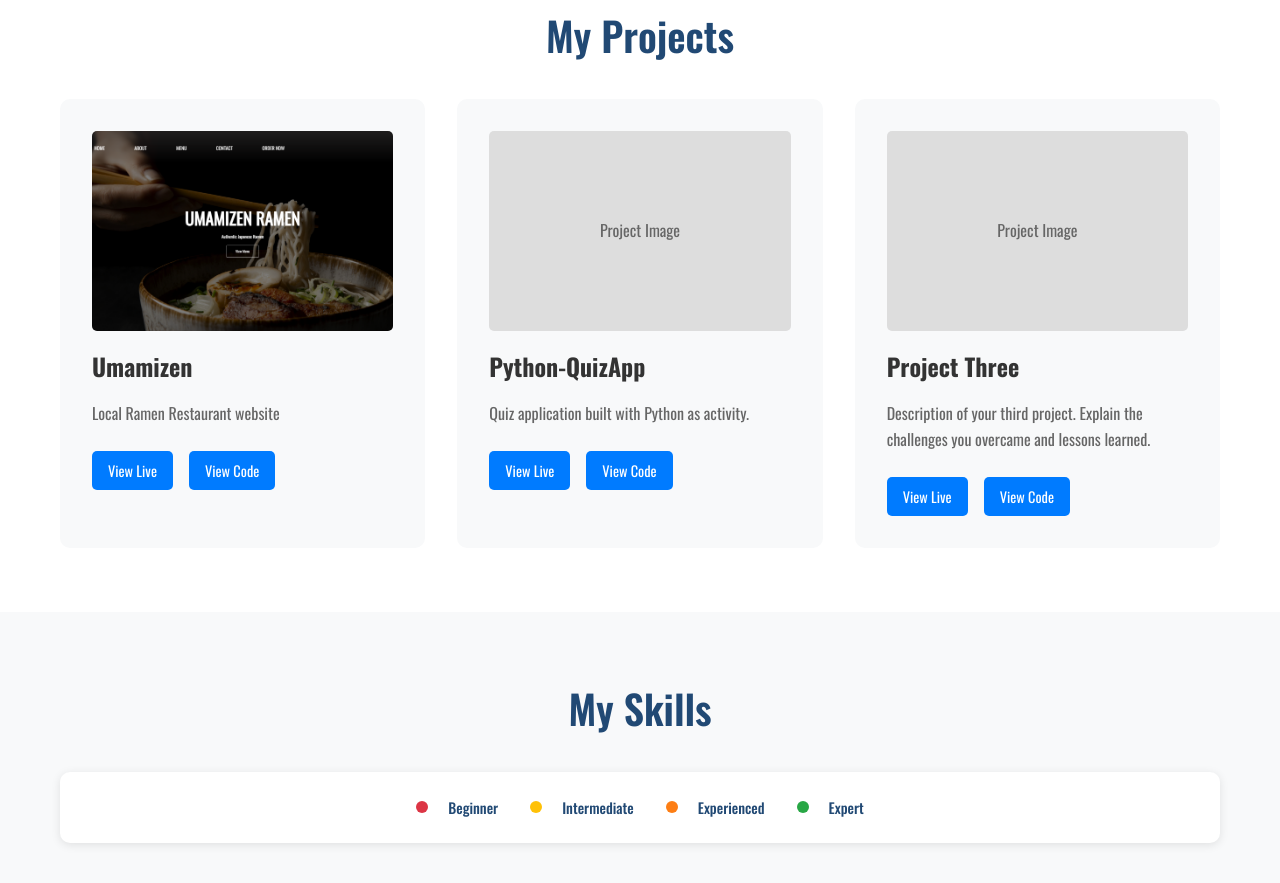
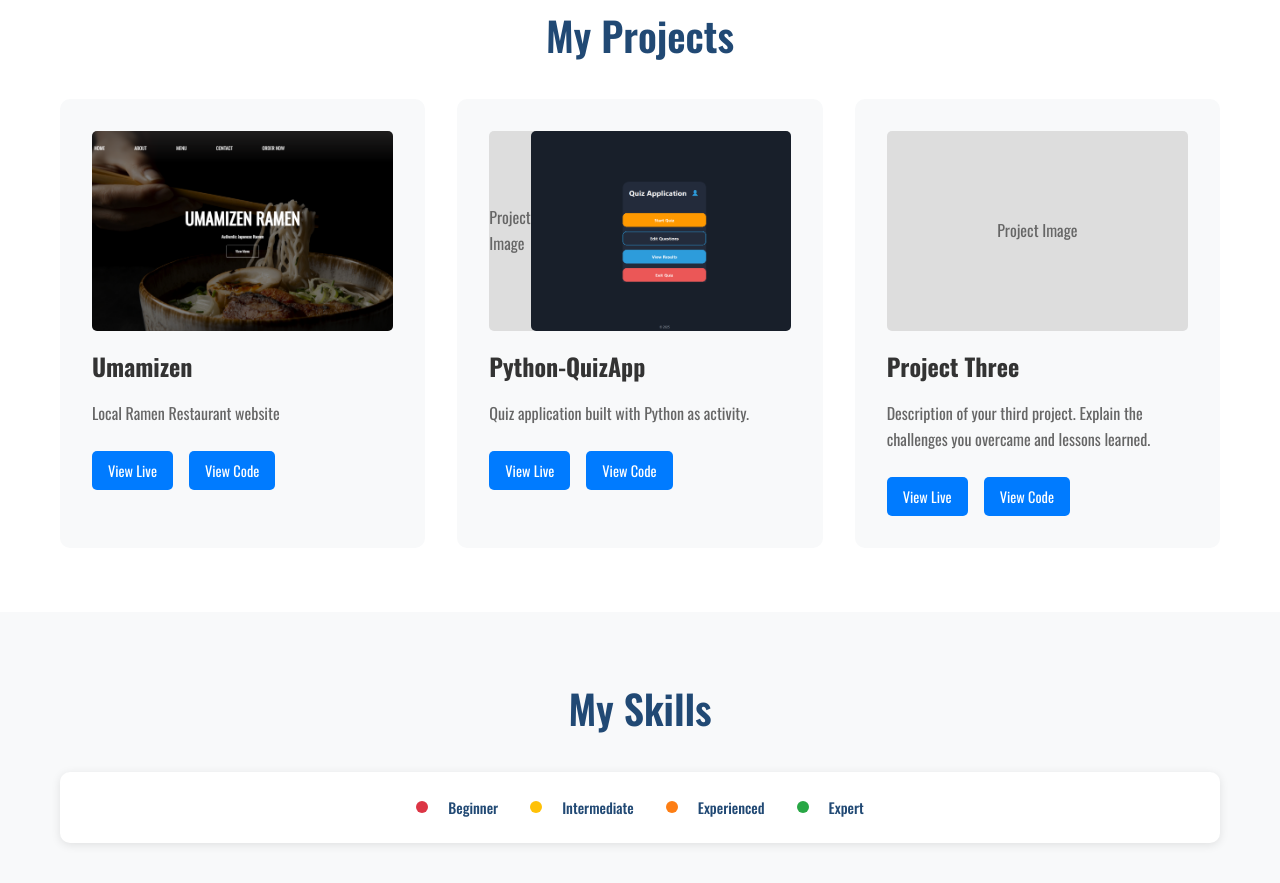
Before and after one commit to ToshiFritz/Portfolio, a plain HTML site: page index.html in a window 1280 px wide. Shown: the part 1255-2138 px from the top of the page. Drawn offline with nearby package versions, Linux system fonts and the light colour scheme.

Commit message:
7th commit

```diff
--- a/index.html
+++ b/index.html
@@ -86,11 +86,13 @@
                         </div>
                     </div>
                     <div class="project-card">
-                        <div class="project-image">Project Image</div>
+                        <div class="project-image">Project Image
+                            <img src="images/work2.png" alt = "Python Quiz App">
+                        </div>
                         <h3>Python-QuizApp</h3>
                         <p>Quiz application built with Python as activity.</p>
                         <div class="project-links">
-                            <a href="#" class="project-link">View Live</a>
+                            <a href="https://github.com/ToshiFritz/Python-QuizApp" class="project-link">View Live</a>
                             <a href="https://github.com/ToshiFritz/Python-QuizApp" class="project-link">View Code</a>
                         </div>
                     </div>
```
Also changed, not shown: images/work2.png (added).
